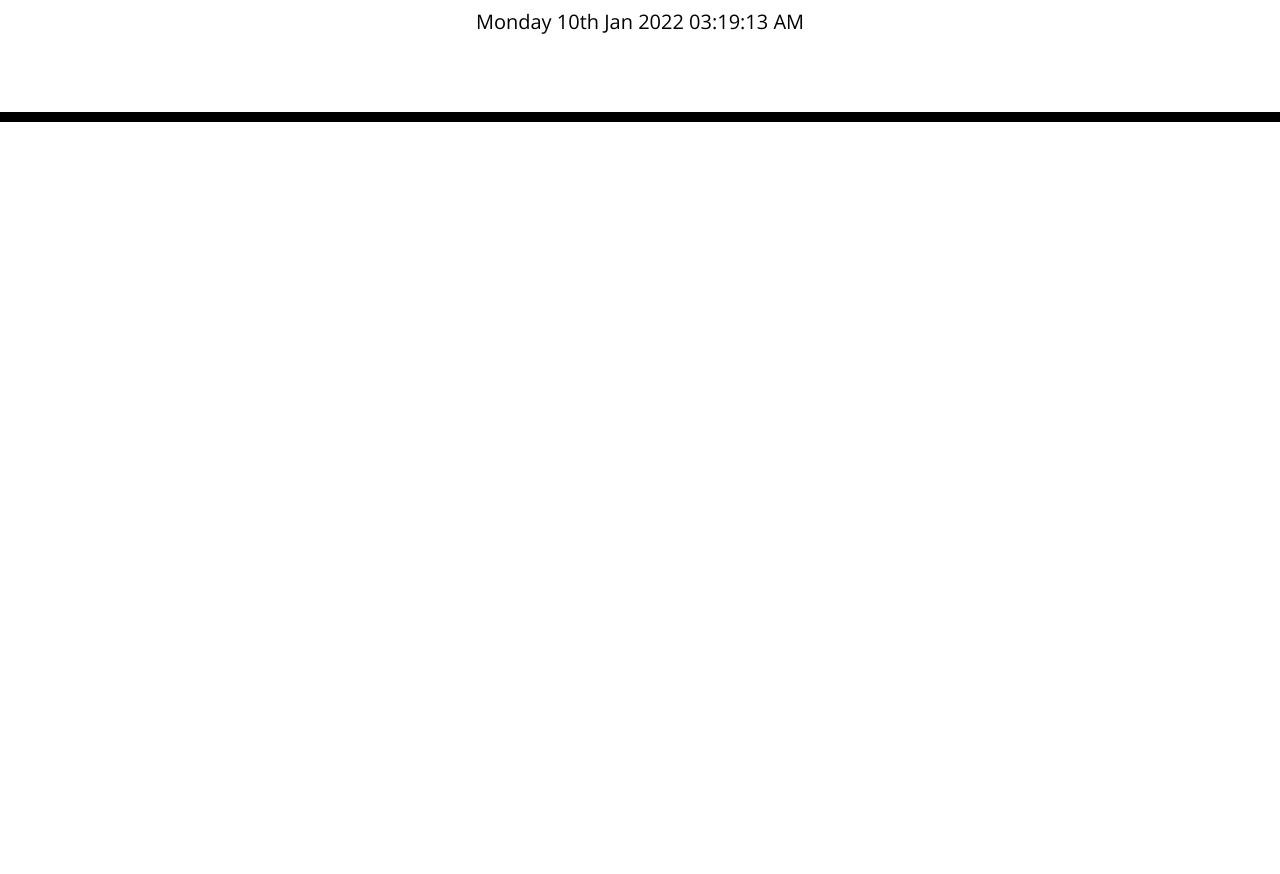
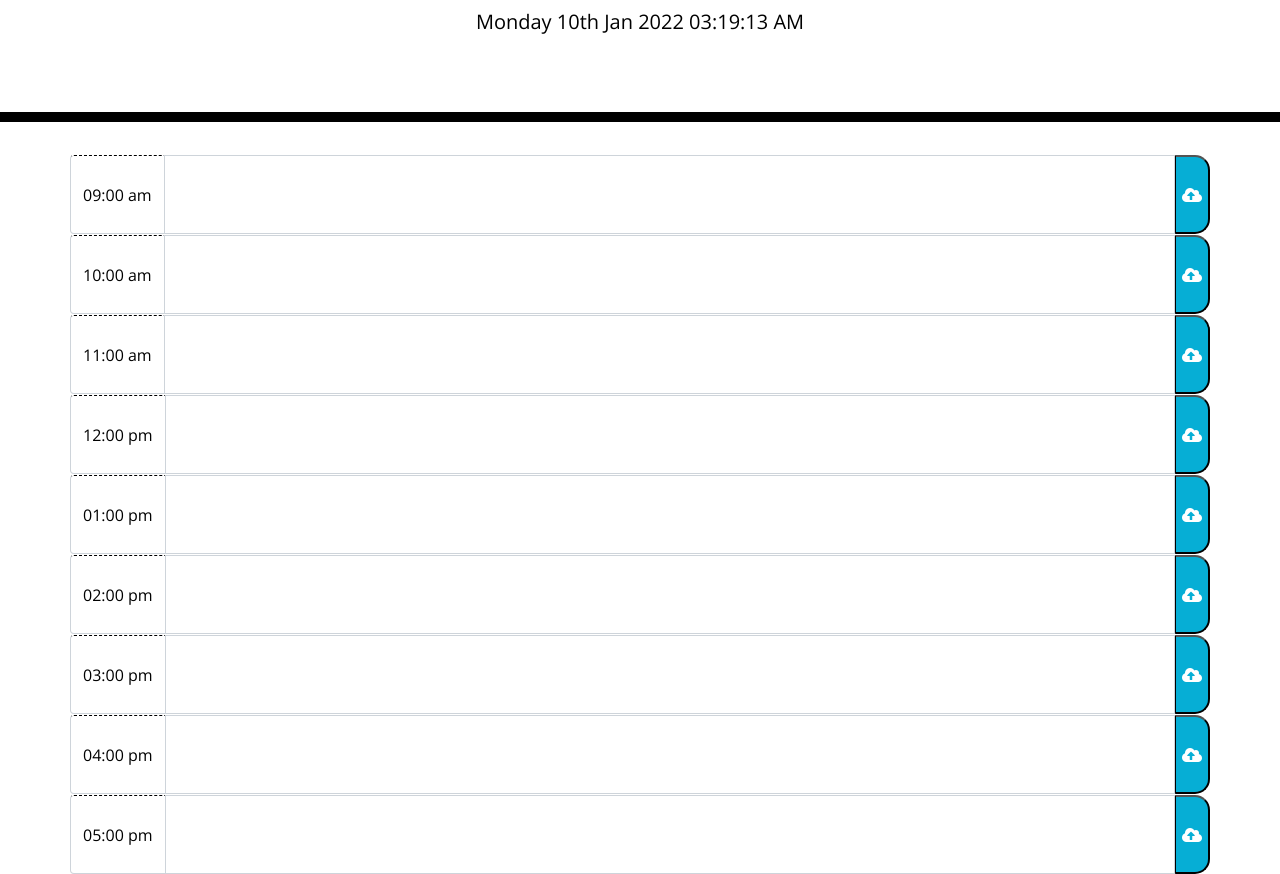
Before and after one commit to Boughs/worksched, a plain HTML site: page Develop/index.html in a window 1280 px wide. Shown: the part 182-1056 px from the top of the page. Before the commit the page ends 800 px from the top, so only its background shows below. Drawn offline with nearby package versions, Linux system fonts and the light colour scheme.

Commit message:
added time blocks into html and declared variables in JS

```diff
--- a/Develop/index.html
+++ b/Develop/index.html
@@ -32,6 +32,95 @@
     </header>
     <div class="container">
       <!-- Timeblocks go here -->
+      <div class="row">
+        <div class="input-group">
+          <div class="input-group-prepend">
+            <span class="input-group-text hour">09:00 am </span>
+          </div>
+          <textarea class="form-control" aria-label="With textarea" id="9am"></textarea>
+          <button type="button" class="saveBtn"><i class="fas fa-cloud-upload-alt"></i></button>
+        </div>
+      </div>
+
+      <div class="row">
+        <div class="input-group">
+          <div class="input-group-prepend">
+            <span class="input-group-text hour">10:00 am </span>
+          </div>
+          <textarea class="form-control" aria-label="With textarea" id="10am"></textarea>
+          <button type="button" class="saveBtn"><i class="fas fa-cloud-upload-alt"></i></button>
+        </div>
+      </div>
+
+      <div class="row">
+        <div class="input-group">
+          <div class="input-group-prepend">
+            <span class="input-group-text hour">11:00 am </span>
+          </div>
+          <textarea class="form-control" aria-label="With textarea" id="11am"></textarea>
+          <button type="button" class="saveBtn"><i class="fas fa-cloud-upload-alt"></i></button>
+        </div>
+      </div>
+
+      <div class="row">
+        <div class="input-group">
+          <div class="input-group-prepend">
+            <span class="input-group-text hour">12:00 pm </span>
+          </div>
+          <textarea class="form-control" aria-label="With textarea" id="12pm"></textarea>
+          <button type="button" class="saveBtn"><i class="fas fa-cloud-upload-alt"></i></button>
+        </div>
+      </div>
+
+      <div class="row">
+        <div class="input-group">
+          <div class="input-group-prepend">
+            <span class="input-group-text hour">01:00 pm </span>
+          </div>
+          <textarea class="form-control" aria-label="With textarea" id="13pm"></textarea>
+          <button type="button" class="saveBtn"><i class="fas fa-cloud-upload-alt"></i></button>
+        </div>
+      </div>
+
+      <div class="row">
+        <div class="input-group">
+          <div class="input-group-prepend">
+            <span class="input-group-text hour">02:00 pm </span>
+          </div>
+          <textarea class="form-control" aria-label="With textarea" id="14pm"></textarea>
+          <button type="button" class="saveBtn"><i class="fas fa-cloud-upload-alt"></i></button>
+        </div>
+      </div>
+
+      <div class="row">
+        <div class="input-group">
+          <div class="input-group-prepend">
+            <span class="input-group-text hour">03:00 pm </span>
+          </div>
+          <textarea class="form-control" aria-label="With textarea" id="15pm"></textarea>
+          <button type="button" class="saveBtn"><i class="fas fa-cloud-upload-alt"></i></button>
+        </div>
+      </div>
+
+      <div class="row">
+        <div class="input-group">
+          <div class="input-group-prepend">
+            <span class="input-group-text hour">04:00 pm </span>
+          </div>
+          <textarea class="form-control" aria-label="With textarea" id="16pm"></textarea>
+          <button type="button" class="saveBtn"><i class="fas fa-cloud-upload-alt"></i></button>
+        </div>
+      </div>
+
+      <div class="row">
+        <div class="input-group">
+          <div class="input-group-prepend">
+            <span class="input-group-text hour">05:00 pm </span>
+          </div>
+          <textarea class="form-control" aria-label="With textarea" id="17pm"></textarea>
+          <button type="button" class="saveBtn"><i class="fas fa-cloud-upload-alt"></i></button>
+        </div>
+      </div>
     </div>
 
     <script src="https://code.jquery.com/jquery-3.4.1.min.js"></script>
```
